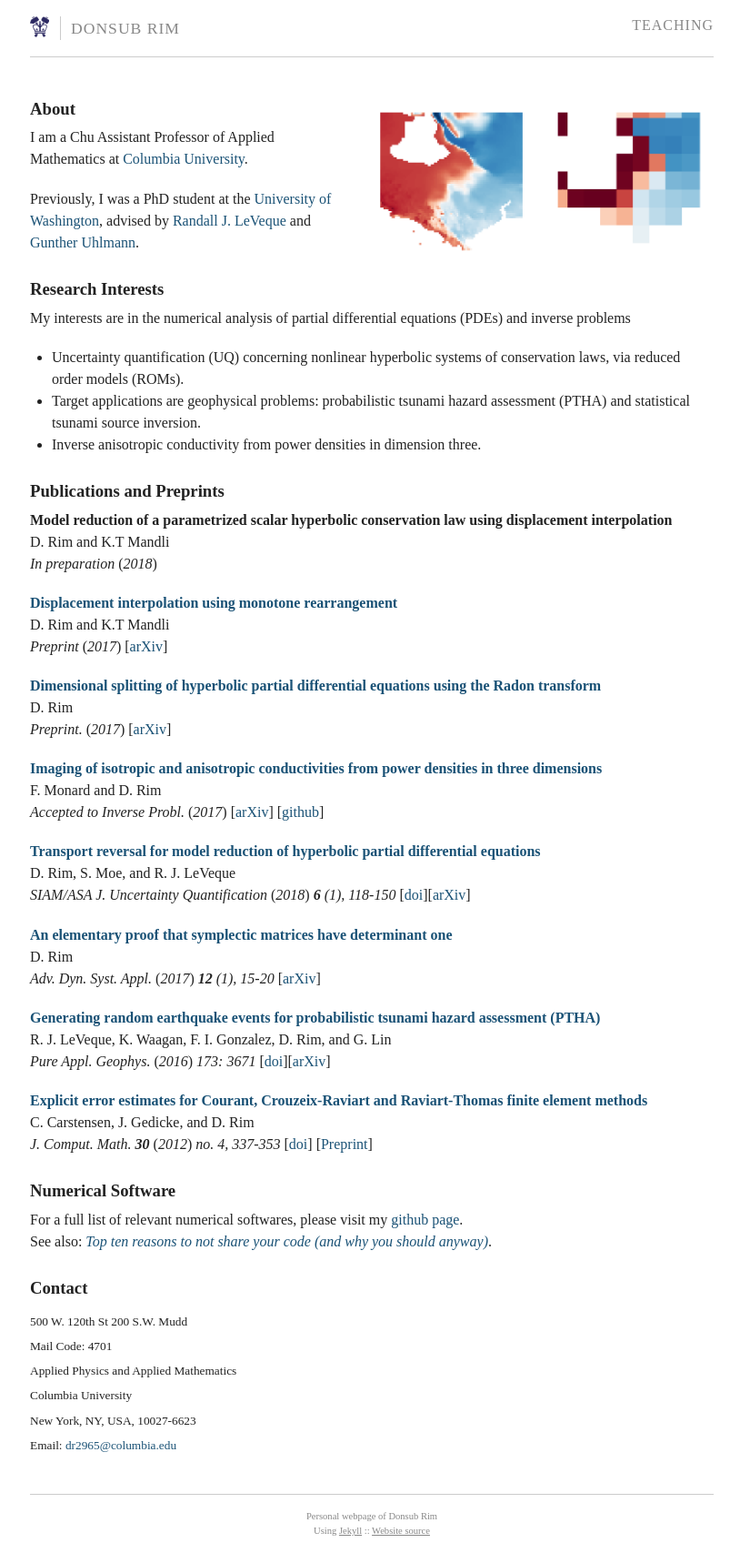
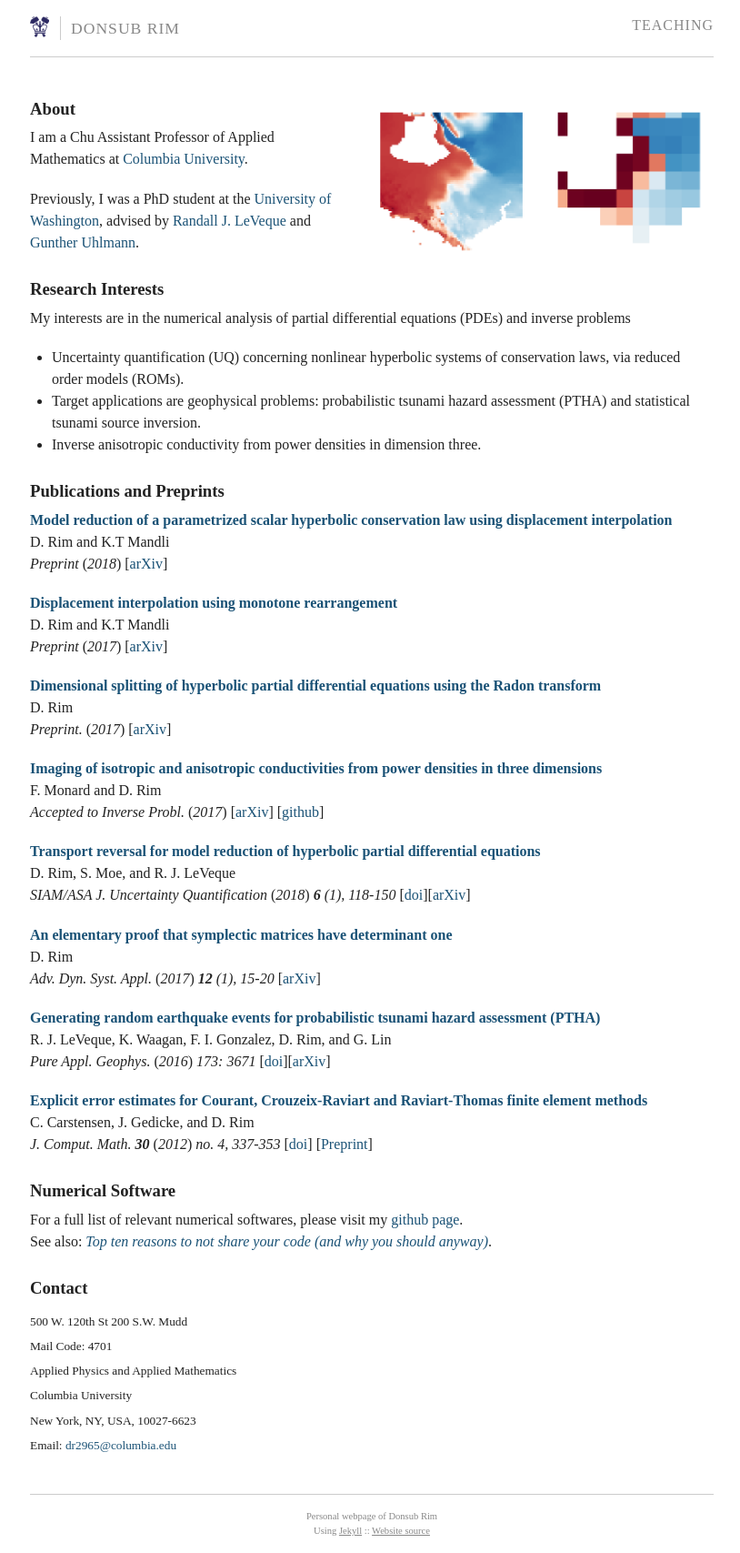
Before and after one commit to dsrim/dsrim.github.io, a Jekyll site: the page built from index.md, in a window 1280 px wide. Shown: the whole page at 91% size, without its empty margins (231-1045 px from the left). Built offline with Jekyll 4.4.1, drawn with Linux system fonts in a browser that asks for light colours.

Commit message:
updated webpage

```diff
--- a/index.md
+++ b/index.md
@@ -5,7 +5,8 @@ permalink: /
 pubs:
     - title:    "Model reduction of a parametrized scalar hyperbolic conservation law using displacement interpolation"
       author:   "D. Rim and K.T Mandli"
-      journal:  "In preparation"
+      arxiv:    "https://arxiv.org/abs/1805.05938"
+      journal:  "Preprint"
       year:     "2018"
 
     - title:    "Displacement interpolation using monotone rearrangement"
```
Also changed, not shown: 1 other file.
